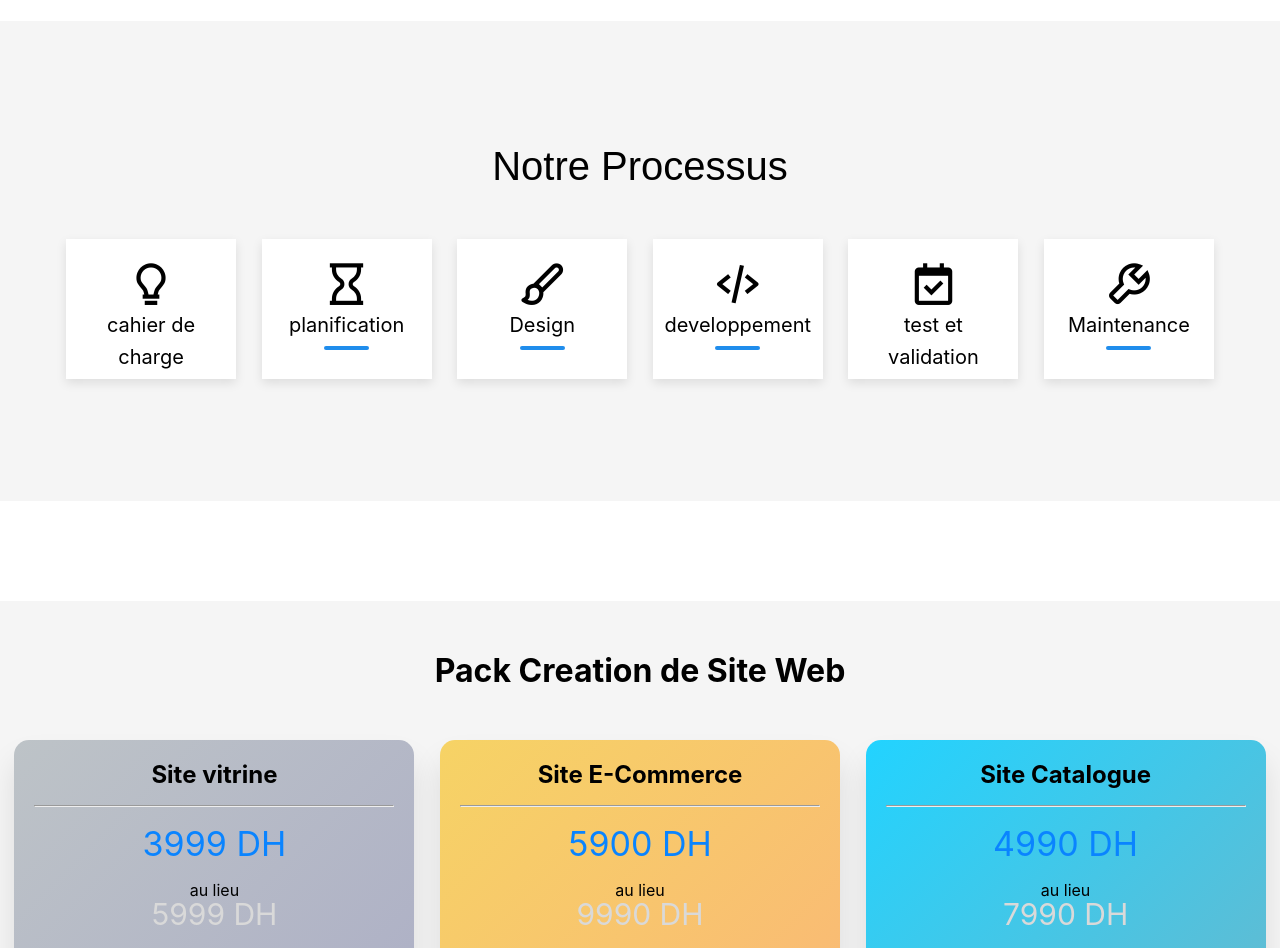
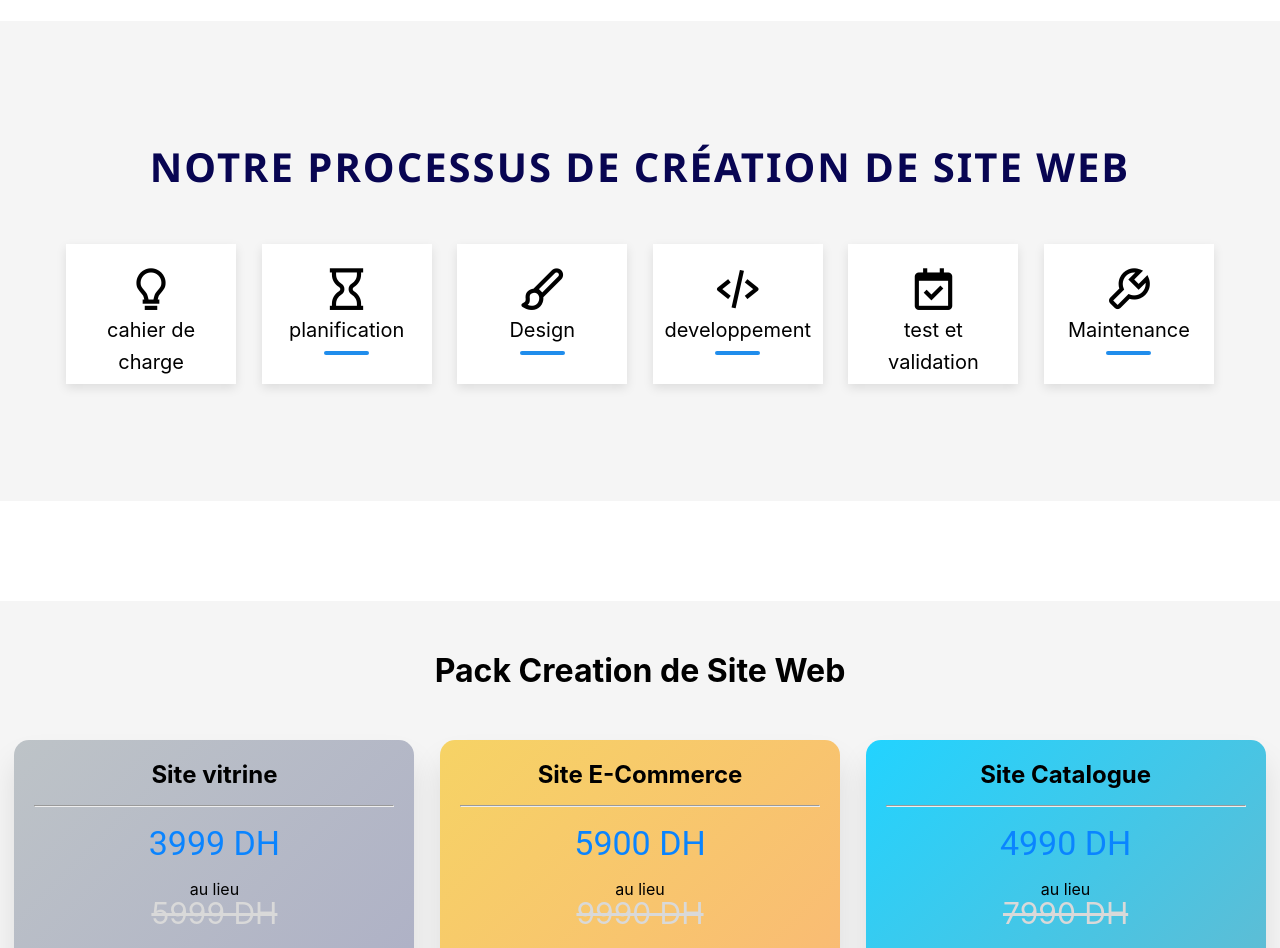
Before and after one commit to NizarDouirek/AlphaWeb, a React (Create React App) app: page /Home in a window 1280 px wide. Shown: the part 1600-2548 px from the top of the page. Built offline with nearby package versions, Linux system fonts and the light colour scheme.

Commit message:
home/addsofianne

```diff
--- /dev/null
+++ b/src/composant/Title/title.css
@@ -0,0 +1,13 @@
+.title {
+    color: #080552;
+    font-size: 2.5rem;
+     font-family: 'Segoe UI', sans-serif;
+
+
+    letter-spacing: 2px;
+    text-transform: uppercase;
+    text-align: center;
+
+
+    animation: glow 1.8s infinite alternate;
+}
--- /dev/null
+++ b/src/composant/Title/title.jsx
@@ -0,0 +1,14 @@
+import React from "react";
+import "./title.css"; // Import du fichier de style
+
+const Title = ({ text }) => {
+    return (
+      <div className="title-container">
+
+        <h2 className="title">{text}</h2>
+
+      </div>
+    );
+  };
+
+export default Title;
--- a/src/pages/Home/home.css
+++ b/src/pages/Home/home.css
@@ -6,7 +6,7 @@
   display: flex;
   align-items: center;
   padding: 0 5%;
-  font-family: 'Roboto', sans-serif;
+
   position: relative;
   height: 100vh;
   overflow: hidden;
@@ -228,6 +228,7 @@
   transition: transform 0.3s ease;
 
 
+
 }
 .home-pack-card h2,
 .home-pack-card h3,
@@ -238,12 +239,14 @@
 .home-pack-card-h2{
   font-size: 34px;
   color: #0a84ff;
-
+  font-family: 'roboto';
 }
 .home-pack-card-h3{
   margin-top: -20px;
   color: #D9D9D9;
   font-size: 30px;
+  text-decoration-line: line-through;
+
 }
 .hr-pack {
   color: #D9D9D9;
--- a/src/pages/Home/home.jsx
+++ b/src/pages/Home/home.jsx
@@ -3,7 +3,7 @@ import './home.css';
 import Header from "../../composant/Header/header";
 // import Particles from "react-tsparticles";
 import ParticlesBackground from "../../composant/ParticlesBackground/ParticlesBackground";
-
+import Title from "../../composant/Title/title";
 import Services from "../Service/service";
 export default function Home() {
   return (
@@ -36,7 +36,7 @@ export default function Home() {
      <Services/>
 
      <div className="home-process-container">
-          <h1 className="home-process-h1">Notre Processus</h1>
+          <Title text="Notre Processus de Création de Site Web" />
           <div className="home-process">
             <div className="home-process-card"><i className='bx bx-bulb' ></i><p className="home-process-p">cahier de charge</p><hr className="hr" ></hr></div>
             <div className="home-process-card"><i className='bx bx-hourglass' ></i><p className="home-process-p">planification</p><hr className="hr" ></hr></div>
@@ -162,7 +162,7 @@ export default function Home() {
           <div className="home-technologies-img"><img src="./wordpress-logo.png" alt="" /></div>
           <div className="home-technologies-img"><img src="./js.png" alt="" /></div>
           <div className="home-technologies-img"><img src="./react-logo.png" alt="" /></div>
-          <div className="home-technologies-img"><img src="./js.png" alt="" /></div>
+          <div className="home-technologies-img"><img src="./pngwing.com.png" alt="" /></div>
           </div>
 
         </div>
```
Also changed, not shown: public/pngwing.com.png (added).
